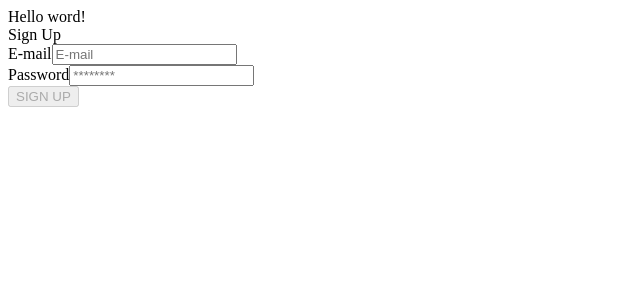
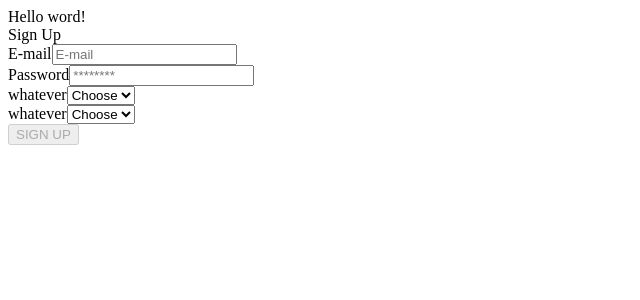
Before and after one commit to Veryyapeee/reactForm, a React (Create React App) app: page / in a window 1280 px wide. Shown: the top 300 px of the page, without its empty margins (0-640 px from the left). Built offline with nearby package versions, Linux system fonts and the light colour scheme.

Commit message:
refactor: refactoring main util functions

```diff
--- a/src/App.tsx
+++ b/src/App.tsx
@@ -35,6 +35,38 @@ function App() {
       touched: false,
       valid: false,
     },
+    costam: {
+      val: "",
+      inputType: types.SELECT.SELECT,
+      label: "whatever",
+      valid: true,
+      options: {
+        option1: {
+          name: "xD",
+          val: "xD",
+        },
+        option2: {
+          name: "lol",
+          val: "lol",
+        },
+      },
+    },
+    costam2: {
+      val: "",
+      valid: true,
+      inputType: types.SELECT.SELECT,
+      label: "whatever",
+      options: {
+        option1: {
+          name: "xD2",
+          val: "xD2",
+        },
+        option2: {
+          name: "lol2",
+          val: "lol2",
+        },
+      },
+    },
     formValid: false,
   });
 
@@ -45,11 +77,11 @@ function App() {
     <span>
       Hello word!
       <FormStructure
-        state={form}
-        setState={setForm}
-        btnText="SIGN UP"
-        title="Sign Up"
-        submitted={test}
+        config={form}
+        setConfig={setForm}
+        buttonTitle="SIGN UP"
+        formTitle="Sign Up"
+        onSubmit={test}
       />
     </span>
   );
--- a/src/components/input/input.tsx
+++ b/src/components/input/input.tsx
@@ -1,35 +1,38 @@
-import React, { FunctionComponent } from "react";
+import React from "react";
 
 import styles from "./input.module.scss";
 
+import { Form } from "utils/types";
 interface Props {
   type: string;
   inputType: string;
   inputValue: string;
   inputName: string;
-  inputSelectName?: string;
   placeholder: string;
   label: string;
   validity: boolean;
   touched: boolean;
-  state?: any;
+  stateMain: Form;
+  onChangeInput: () => void;
   errorMessage?: string;
-  onChangeInput: any;
 }
 
-const input: FunctionComponent<Props> = (props) => {
+const input: React.FC<Props> = (props) => {
+  // Mutate input classes if field is invalid
   let inputClasses: string[] = [styles.inputContainer];
   if (!props.validity && props.touched) {
     inputClasses = [styles.inputContainer, styles.invalidInput];
   }
 
+  // Setup select options
   let selectOptions = [];
   if (props.inputType === "select") {
-    for (let key in props.state[props.inputName].options) {
-      selectOptions.push(props.state[props.inputName].options[key]);
+    for (let key in props.stateMain[props.inputName].options) {
+      selectOptions.push(props.stateMain[props.inputName].options[key]);
     }
   }
 
+  // Generate input
   let input;
   switch (props.inputType) {
     case "input":
@@ -69,11 +72,13 @@ const input: FunctionComponent<Props> = (props) => {
           <span className={styles.label}>{props.label}</span>
           <label className={inputClasses.join(" ")}>
             <select
-              name={props.inputSelectName}
               value={props.inputValue}
               onChange={props.onChangeInput}
               className={styles.select}
             >
+              <option value="" selected disabled hidden>
+                Choose
+              </option>
               {selectOptions.map((option) => {
                 return (
                   <option value={option.val} key={option.val}>
--- a/src/containers/form/form.tsx
+++ b/src/containers/form/form.tsx
@@ -4,47 +4,52 @@ import Input from "components/input/input";
 import Button from "components/button/button";
 
 import onChangeForm from "utils/onChangeForm";
-
-import styles from "./form.module.scss";
-
 interface Props {
-  state: any;
-  title: string;
-  setState: any;
-  btnText: string;
-  submitted: any;
-  children?: JSX.Element;
+  config: any;
+  setConfig: any;
+  buttonTitle: string;
+  onSubmit: () => void;
+  formTitle?: string;
+  children?: JSX.Element | JSX.Element[] | string;
   checkPass?: boolean;
-  spinner?: boolean;
-  directionClass?: string;
 }
 
-const formStructure = (props: Props) => {
-  let key: typeof props.state;
+interface Element {
+  id: string;
+  name: string;
+  config: any;
+}
+
+type E = React.FormEvent<HTMLFormElement>;
+
+const formStructure: React.FC<Props> = (props) => {
+  // Get input config
+  let key: typeof props.config;
   let elements = [];
-  for (key in props.state) {
+  for (key in props.config) {
     elements.push({
       id: key,
       name: key,
-      config: props.state[key],
+      config: props.config[key],
     });
   }
 
+  // Function for mutate, validate and return new state when change input value
   const onChangeInput = (
     event: { target: HTMLInputElement },
-    inputType: typeof props.state
+    inputType: typeof props.config
   ) => {
-    /* Mutate, save and valid state */
     onChangeForm(
       event,
       inputType,
-      props.state,
-      props.setState,
+      props.config,
+      props.setConfig,
       props.checkPass
     );
   };
 
-  const formElements = elements.map((input: any) => {
+  // Create inputs for form
+  const formElements = elements.map((input: Element) => {
     return (
       <Input
         key={input.id}
@@ -53,37 +58,22 @@ const formStructure = (props: Props) => {
         }
         inputName={input.name}
         {...input.config}
-        touched={input.config.touched}
-        stateMain={props.state}
+        stateMain={props.config}
       />
     );
   });
 
   return (
-    <div className={styles.formWrapper}>
-      <span className={styles.formTitle}>{props.title}</span>
+    <div>
+      <span>{props.formTitle}</span>
       <form
-        onSubmit={(event) => {
+        onSubmit={(event: E) => {
           event.preventDefault();
-          props.submitted();
+          props.onSubmit();
         }}
-        className={styles.formColumn}
       >
-        <div
-          className={
-            props.directionClass
-              ? styles[props.directionClass]
-              : styles.formColumn
-          }
-        >
-          {formElements}
-        </div>{" "}
-        {props.children}
-        {/* {props.spinner ? (
-          <Spinner animation="border" style={{ color: "#02ADDB" }} />
-        ) : ( */}
-        <Button disabled={!props.state.formValid}>{props.btnText}</Button>
-        {/*  )} */}
+        <div>{formElements}</div> {props.children}
+        <Button disabled={!props.config.formValid}>{props.buttonTitle}</Button>
       </form>
     </div>
   );
--- a/src/utils/onChangeForm.ts
+++ b/src/utils/onChangeForm.ts
@@ -2,8 +2,9 @@ interface Rules {
     required?: boolean;
     minLength?: number;
     maxLength?: number;
-    minDate?: Date
-    passwordRule: boolean;
+    minDate?: Date;
+    validEmail?: boolean;
+    validPassword?: boolean;
 }
 
 /* Input data validation
@@ -28,10 +29,15 @@ export const validation = (value: string, rules?: Rules) => {
     if (rules.minDate) {
         isValid = new Date(value) >= rules.minDate && isValid;
     }
+    /*
+        if (rules.validPassword) {
+            console.log(value);
+            isValid = value.match(/^\w+([-+.']\w+)*@\w+([-.]\w+)*\.\w+([-.]\w+)*$/) && isValid;
+        }
 
-    if (rules.passwordRule) {
-        isValid = value.match(/^(?=.*?[a-z])(?=.*?[A-Z])(?=.*?[0-9])(?=.*?\W).*$/) && isValid;
-    }
+        if (rules.validEmail) {
+            isValid = value.match(/^[\w-.]+@([\w-]+\.)+[\w-]{2,4}$/) && isValid;
+        } */
 
     return isValid;
 };
```
Also changed, not shown: src/utils/types.ts (+4 -5 lines).
